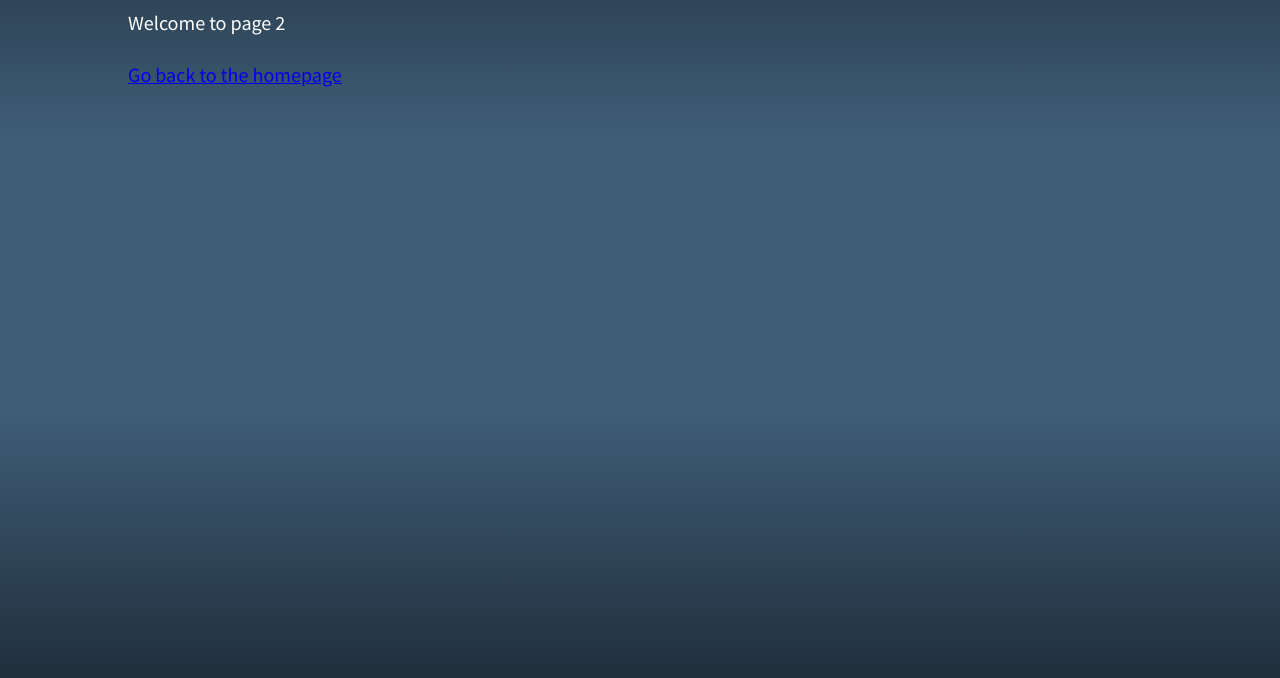
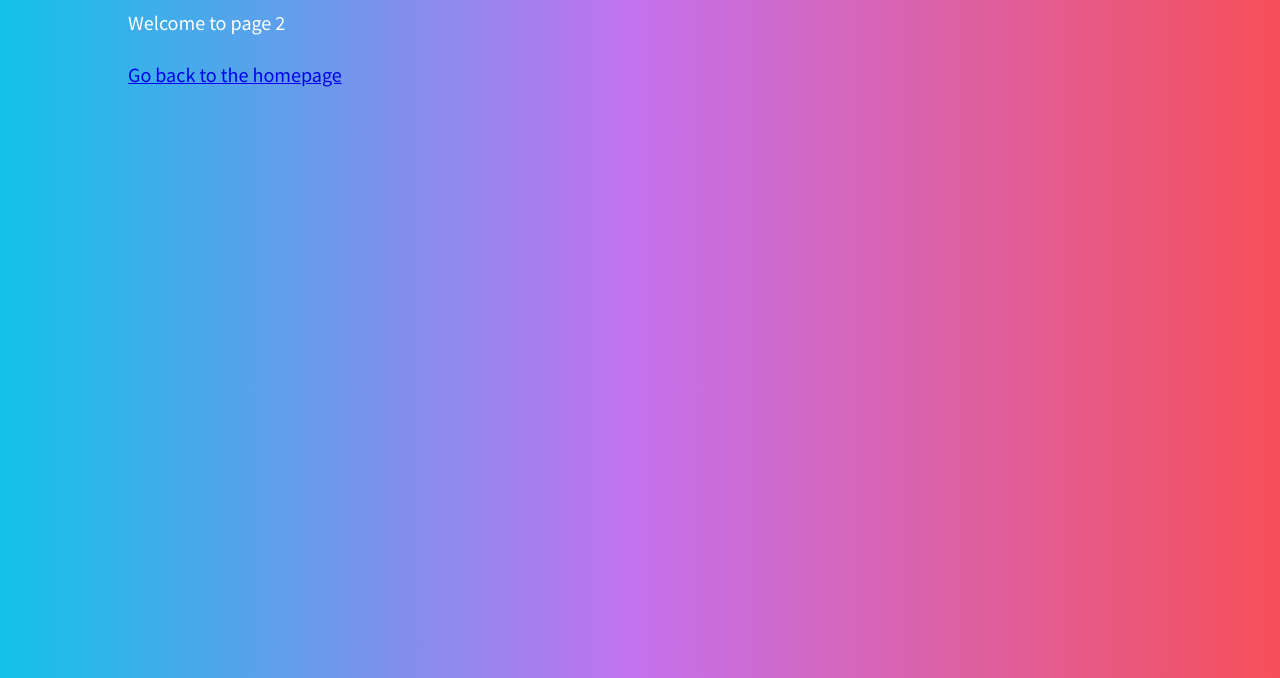
Before and after one commit to nathan-kansu/bkmrk, a Gatsby site: page /page-2 in a window 1280 px wide. Shown: the part 122-800 px from the top of the page. Built offline with nearby package versions, Linux system fonts and the light colour scheme; Gatsby itself is replaced by a stand-in of ours.

Commit message:
updated body gradient styling

```diff
--- a/src/styles/global.js
+++ b/src/styles/global.js
@@ -2,7 +2,7 @@ import { createGlobalStyle } from "styled-components"
 
 const GlobalStyle = createGlobalStyle`
   body {
-    background: linear-gradient(rgb(32, 47, 60) 0%, rgb(64, 94, 120) 33%, rgb(64, 94, 120) 66%, rgb(32, 47, 60) 100%) no-repeat;
+    background: linear-gradient(to right, #12c2e9, #c471ed, #f64f59);
       font-family: 'Noto Sans JP';
       color: #fff;
       height: 100vh;
```
